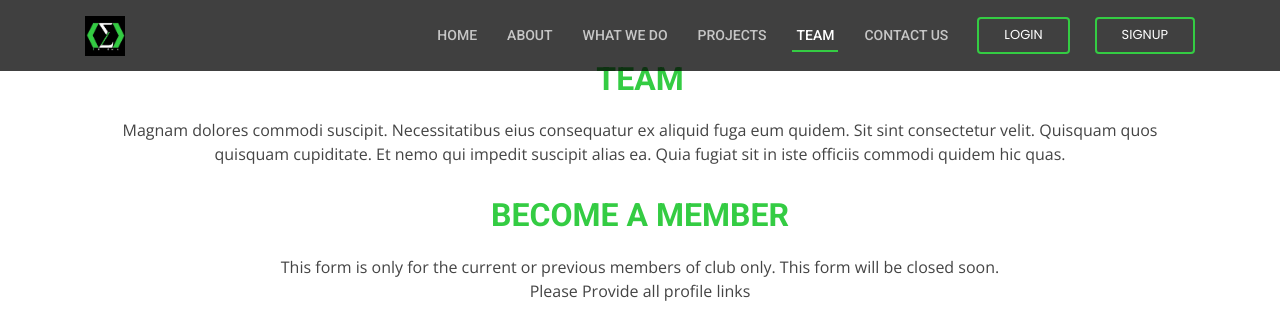
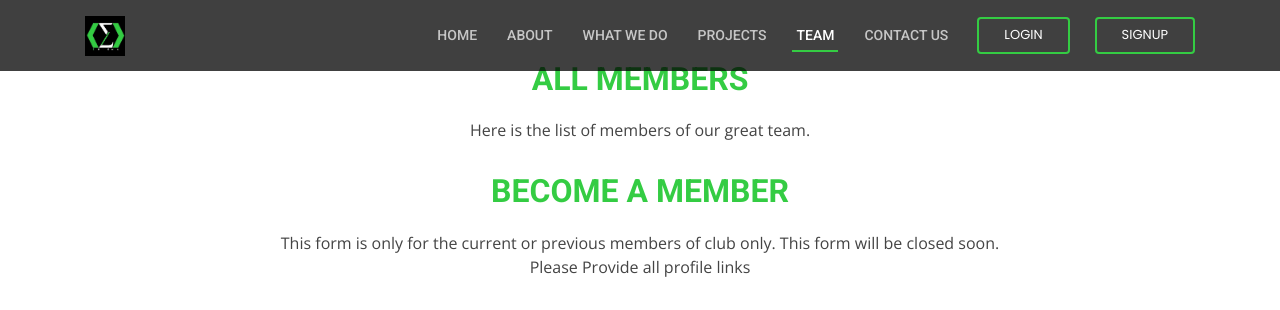
Before and after one commit to EnigmaVSSUT/Qwik-Web, a Django app: page /team/ in a window 1280 px wide. Shown: the top 310 px of the page. Run offline with Django 3.2, Linux system fonts and the light colour scheme; some libraries are stand-ins or nearby versions.

Commit message:
edited the text

```diff
--- a/templates/webpages/team-page.html
+++ b/templates/webpages/team-page.html
@@ -8,8 +8,8 @@
         <div class="container">
 
           <div class="section-title">
-            <h2>Team</h2>
-            <p>Magnam dolores commodi suscipit. Necessitatibus eius consequatur ex aliquid fuga eum quidem. Sit sint consectetur velit. Quisquam quos quisquam cupiditate. Et nemo qui impedit suscipit alias ea. Quia fugiat sit in iste officiis commodi quidem hic quas.</p>
+            <h2>All Members</h2>
+            <p>Here is the list of members of our great team.</p>
           </div>
 
             <div class="row">
```
